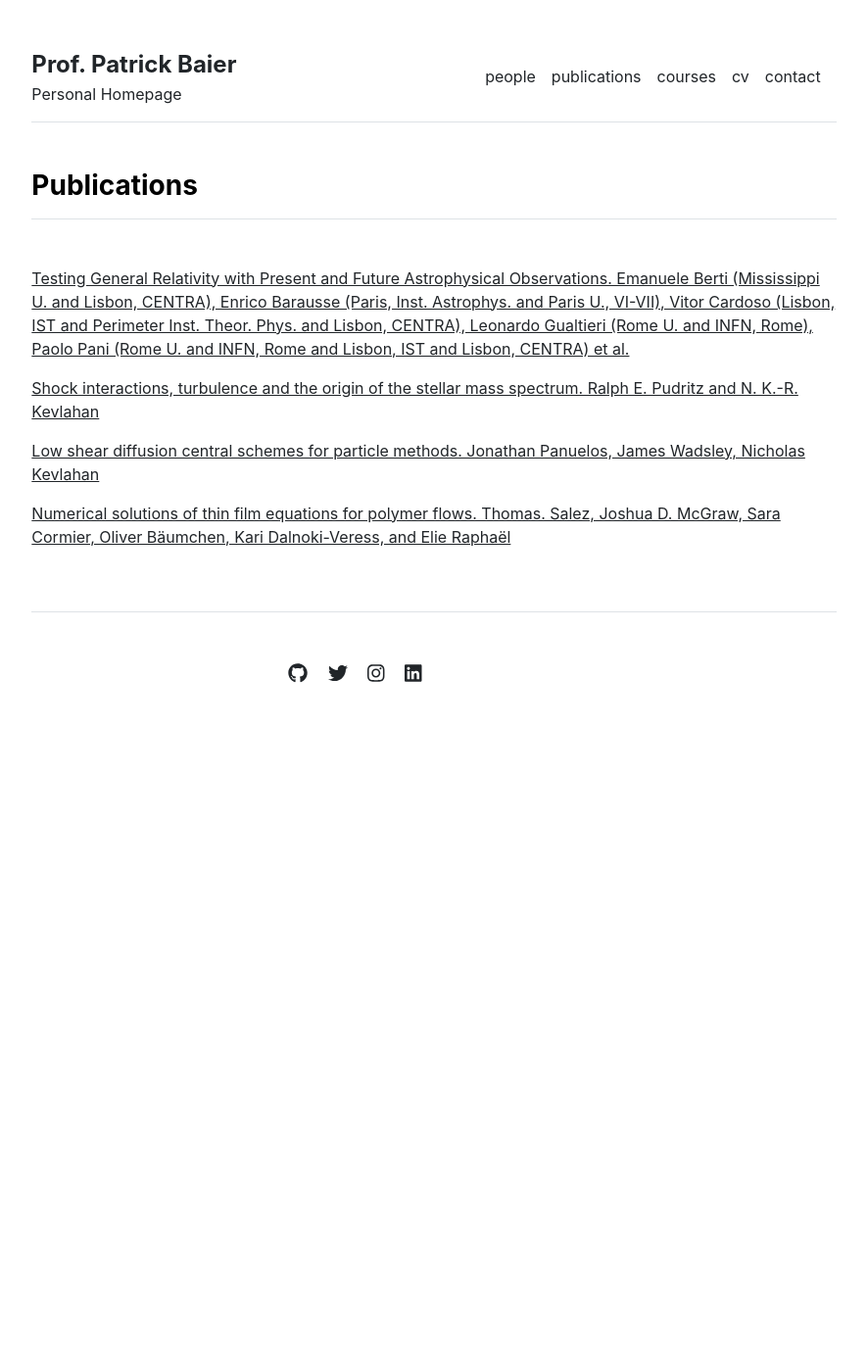
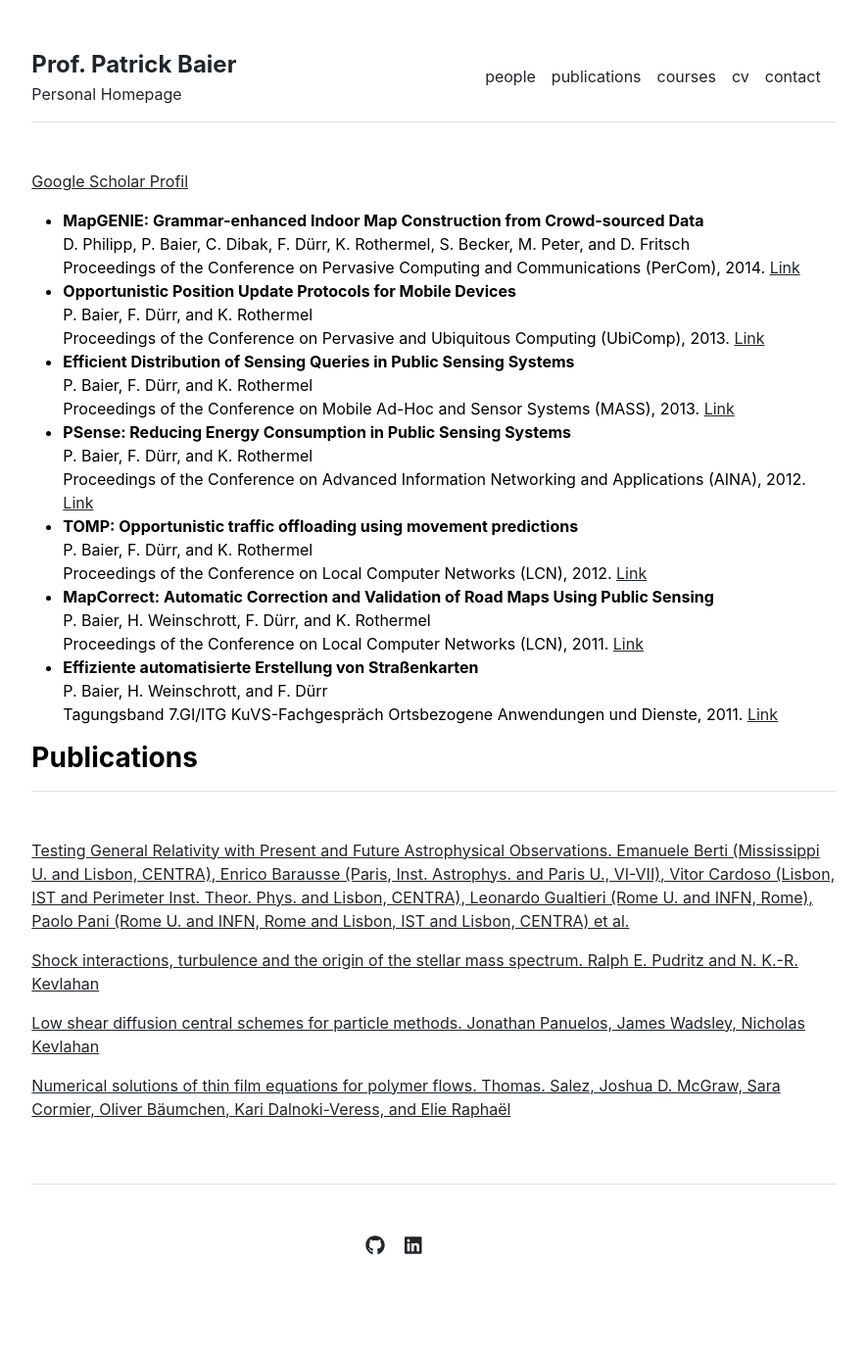
Before and after one commit to pabair/pabair.github.io, a Jekyll site: the page built from publications.md, in a window 1280 px wide. Shown: the whole page at 98% size, without its empty margins (197-1082 px from the left). Built offline with Jekyll 4.4.1, drawn with Linux system fonts in a browser that asks for light colours; before the commit the page ends 900 px from its top, so only the background shows below that.

Commit message:
added content

```diff
--- a/publications.md
+++ b/publications.md
@@ -2,3 +2,37 @@
 layout: publications
 title: "Publications"
 ---
+
+[Google Scholar Profil](https://scholar.google.de/citations?user=__JOgFQAAAAJ&hl)
+
+
+- **MapGENIE: Grammar-enhanced Indoor Map Construction from Crowd-sourced Data** <br> D. Philipp, P. Baier, C. Dibak, F. Dürr, K. Rothermel, S. Becker,
+M. Peter, and D. Fritsch
+<br> Proceedings of the Conference on Pervasive Computing and Communications
+(PerCom), 2014.
+[Link](http://www2.informatik.uni-stuttgart.de/cgi-bin/NCSTRL/NCSTRL_view.pl?id=INPROC-2014-03&mod=0&engl=0&inst=VS)
+- **Opportunistic Position Update Protocols for Mobile Devices** <br>
+P. Baier, F. Dürr, and K. Rothermel<br>
+Proceedings of the Conference on Pervasive and Ubiquitous Computing (UbiComp), 2013.
+[Link](http://www2.informatik.uni-stuttgart.de/cgi-bin/NCSTRL/NCSTRL_view.pl?id=INPROC-2013-33&mod=0&engl=0&inst=VS)
+- **Efficient Distribution of Sensing Queries in Public Sensing Systems**
+<br> P. Baier, F. Dürr, and K. Rothermel<br>
+Proceedings of the Conference on Mobile Ad-Hoc and Sensor Systems (MASS), 2013.
+[Link](http://www2.informatik.uni-stuttgart.de/cgi-bin/NCSTRL/NCSTRL_view.pl?id=INPROC-2013-35&mod=0&engl=0&inst=VS)
+- **PSense: Reducing Energy Consumption in Public Sensing Systems**
+<br> P. Baier, F. Dürr, and K. Rothermel
+<br> Proceedings of the Conference on Advanced Information Networking and Applications (AINA), 2012.
+[Link](http://www2.informatik.uni-stuttgart.de/cgi-bin/NCSTRL/NCSTRL_view.pl?id=INPROC-2012-01&mod=0&engl=0&inst=VS)
+- **TOMP: Opportunistic traffic offloading using movement predictions** <br>
+P. Baier, F. Dürr, and K. Rothermel <br>
+Proceedings of the Conference on Local Computer Networks (LCN), 2012.
+[Link](http://www2.informatik.uni-stuttgart.de/cgi-bin/NCSTRL/NCSTRL_view.pl?id=INPROC-2012-26&mod=0&engl=0&inst=VS)
+- **MapCorrect: Automatic Correction and Validation of Road Maps Using
+Public Sensing**<br>
+P. Baier, H. Weinschrott, F. Dürr, and K. Rothermel<br>
+Proceedings of the Conference on Local Computer Networks (LCN), 2011.
+[Link](http://www2.informatik.uni-stuttgart.de/cgi-bin/NCSTRL/NCSTRL_view.pl?id=INPROC-2011-51&mod=0&engl=0&inst=VS)
+- **Effiziente automatisierte Erstellung von Straßenkarten**<br>
+P. Baier, H. Weinschrott, and F. Dürr<br>
+Tagungsband 7.GI/ITG KuVS-Fachgespräch Ortsbezogene Anwendungen und Dienste, 2011.
+[Link](http://www2.informatik.uni-stuttgart.de/cgi-bin/NCSTRL/NCSTRL_view.pl?id=INPROC-2011-74&mod=0&engl=0&inst=VS)
```
Also changed, not shown: _data/settings.yml (+4 -4 lines), index.md (+4 -1 lines), screenshot.png (deleted).
